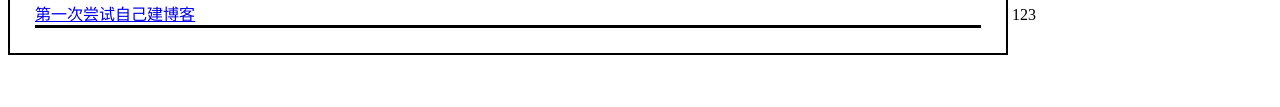
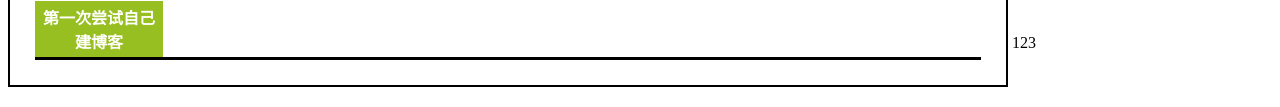
Before and after one commit to wsdmlgbge/wsdmlgbge.github.io, a plain HTML site: page blog/index.html in a window 1280 px wide. Shown: the part 324-431 px from the top of the page. Drawn offline with Linux system fonts and the light colour scheme.

Commit message:
Update index.html

```diff
--- a/blog/index.html
+++ b/blog/index.html
@@ -8,6 +8,17 @@
       ul{border: 2px solid black;padding: 20px 20px 20px 20px;}
       div{display: inline-block;}
       .blog{width:1000px;}
+      a:link,a:visited{
+        display:block;
+        width:120px;
+        font-weight:bold;
+        color:#FFFFFF;
+        background-color:#98bf21;
+        text-align:center;
+        padding:4px;
+        text-decoration:none;
+        text-transform:uppercase;
+    }
     </style>
 
     <meta charset="utf-8">
```
